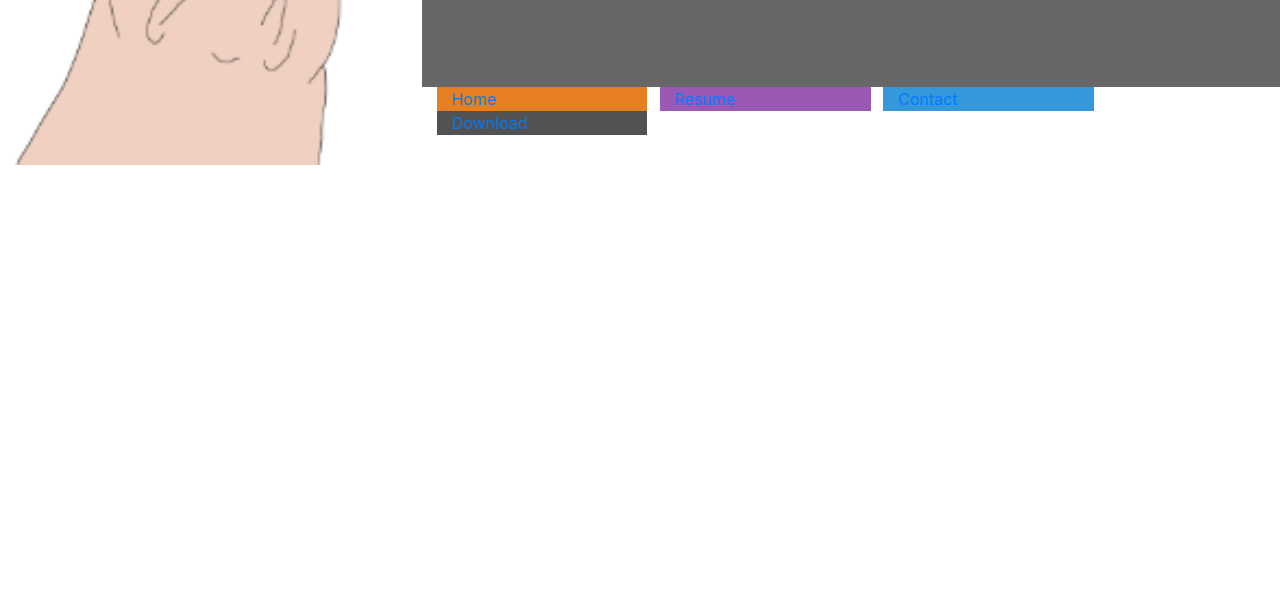
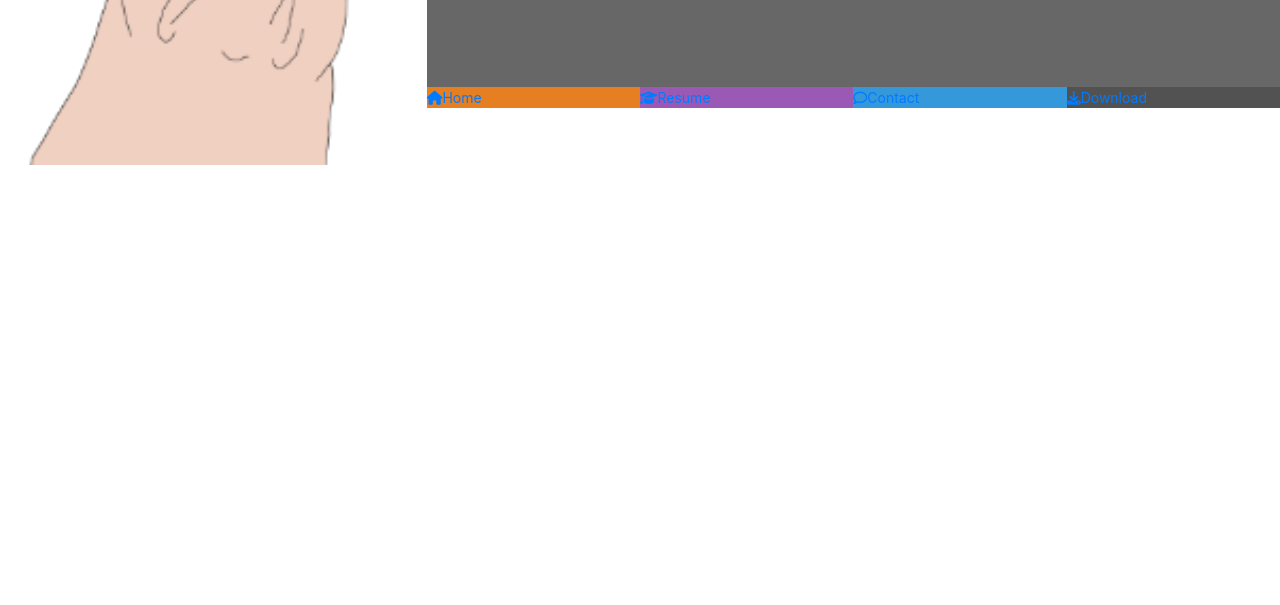
Before and after one commit to marbri-18/Bootstrap_Resume_Project, a plain HTML site: page index.html in a window 1280 px wide. Shown: the part 195-800 px from the top of the page. Drawn offline with nearby package versions, Linux system fonts and the light colour scheme.

Commit message:
Add font awesome icons

```diff
--- a/assets/css/styles.css
+++ b/assets/css/styles.css
@@ -61,3 +61,16 @@ header {
     margin-bottom: 90px;
     color: #fff;
 }
+
+.list-inline-item:not(:last-child) {
+    margin: 0;
+}
+
+.menu-container {
+    font-size: 0;
+}
+
+#nav li {
+    font-size: 14px;
+    padding: 0;
+}
--- a/index.html
+++ b/index.html
@@ -11,22 +11,22 @@
 </head>
 <body>
     <header>
-        <div class="row">
+        <div class="row no-gutters">
             <a href="index.html" class="col-md-4 logo"></a>
             <div class="col-md-8">
-                <div class="row">
+                <div class="row no-gutters">
                     <div class="col bg-color-name-title">
                         <h1 class="name">Martin Bridgman</h1>
                         <h2 class="job-title">Full Stack Developer; Digital Illustrator and Database Solutions Consultant</h2>
                     </div>
                 </div>
-                <div class="row">
+                <div class="row no-gutters">
                     <div class="col">
-                        <ul id="nav" class="list-inline">
-                            <li class="col-6 col-sm-3 ui-menu-color-home list-inline-item"><a href=""><span>Home</span></a></li>
-                            <li class="col-6 col-sm-3 ui-menu-color-resume list-inline-item"><a href=""><span>Resume</span></a></li>
-                            <li class="col-6 col-sm-3 ui-menu-color-contact list-inline-item"><a href=""><span>Contact</span></a></li>
-                            <li class="col-6 col-sm-3 ui-menu-color-download list-inline-item"><a href=""><span>Download</span></a></li>
+                        <ul id="nav" class="list-inline menu-container">
+                            <li class="col-6 col-sm-3 ui-menu-color-home list-inline-item"><a href=""><i class="fa fa-home" aria-hidden="true"></i><span>Home</span></a></li>
+                            <li class="col-6 col-sm-3 ui-menu-color-resume list-inline-item"><a href=""><i class="fa fa-graduation-cap" aria-hidden="true"></i><span>Resume</span></a></li>
+                            <li class="col-6 col-sm-3 ui-menu-color-contact list-inline-item"><a href=""><i class="fa fa-comment-o" aria-hidden="true"></i><span>Contact</span></a></li>
+                            <li class="col-6 col-sm-3 ui-menu-color-download list-inline-item"><a href=""><i class="fa fa-download" aria-hidden="true"></i><span>Download</span></a></li>
                         </ul>
                     </div>
                 </div>
```
